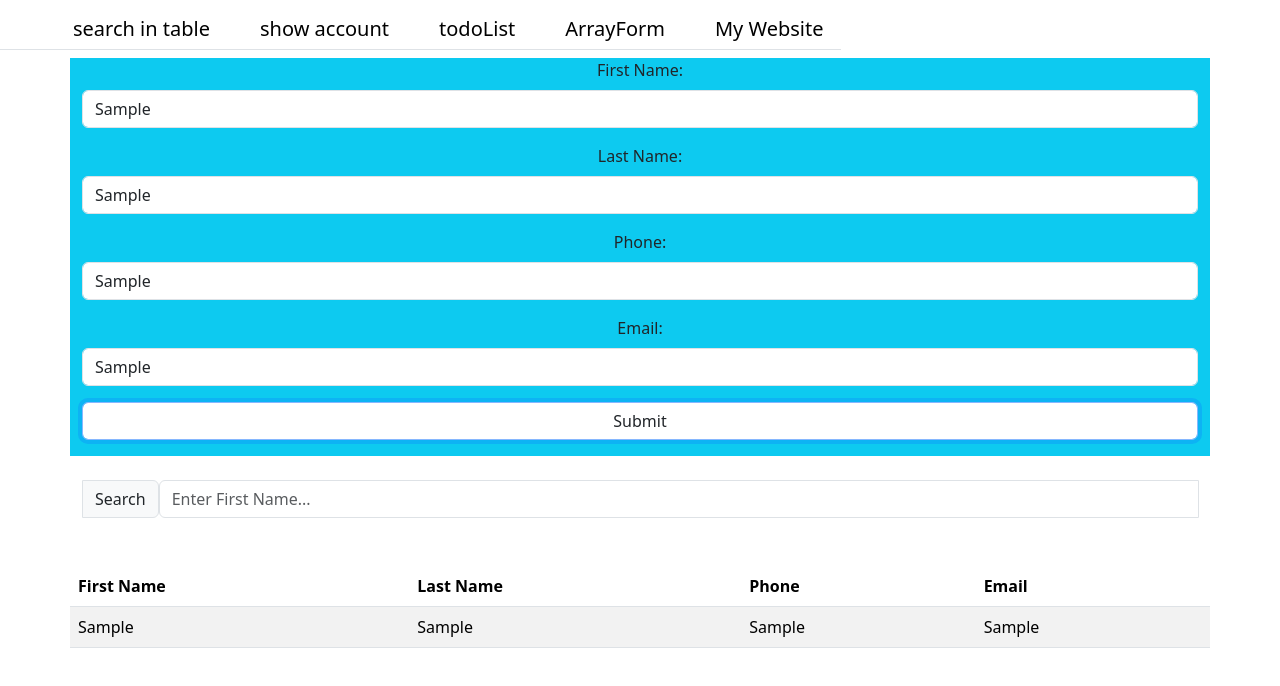
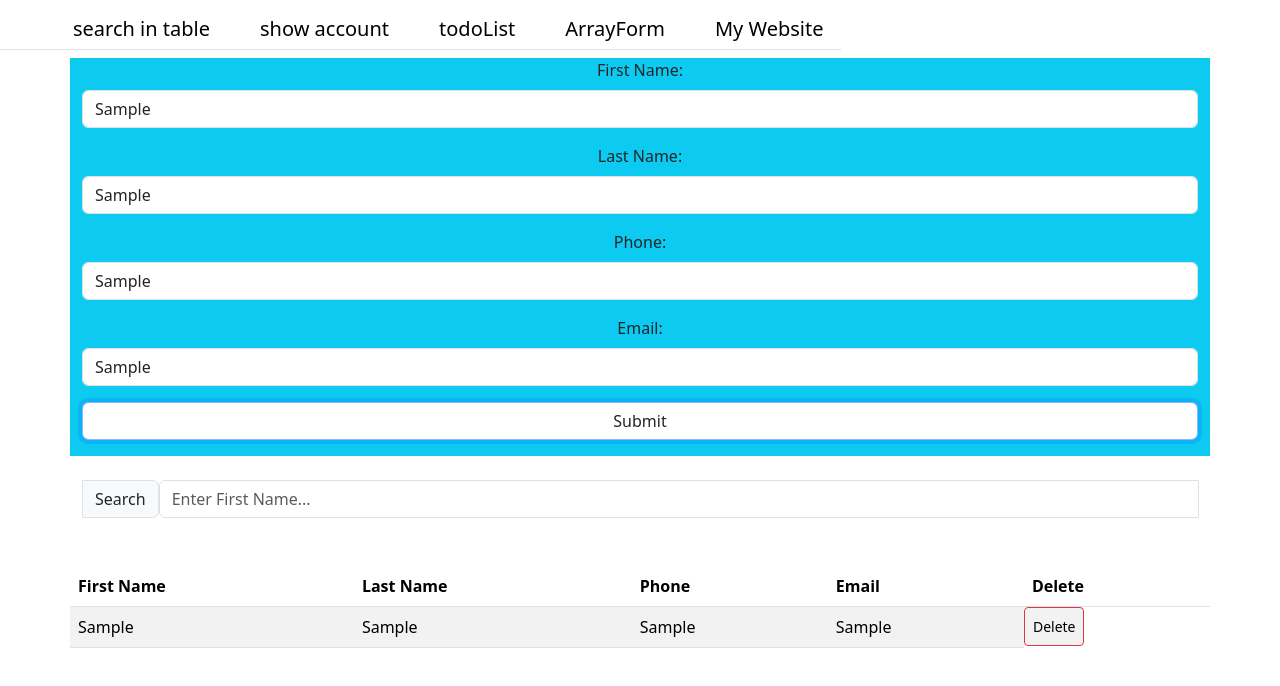
Before and after one commit to haniehhoseini/RahKar-BootCamp, an Angular app in the folder allExampls/: page /navbar/SearchTable in a window 1280 px wide. Both pictures are taken after typing "Sample", "Sample", "Sample", "Sample" into the empty fields and a click on the button "Submit". Shown: the top 686 px of the page. Built offline with nearby package versions, Linux system fonts and the light colour scheme.

Commit message:
add delete for table and search

```diff
--- a/allExampls/src/app/app.component.ts
+++ b/allExampls/src/app/app.component.ts
@@ -6,7 +6,6 @@ import { ReactiveFormsModule } from '@angular/forms';
 import { SearchTableComponent } from './search-table/search-table.component';
 import { TodoComponent } from './todo/todo.component';
 import { ArrayFormComponent } from './array-form/array-form.component';
-
 
 
 
--- a/allExampls/src/app/search-table/search-table.component.html
+++ b/allExampls/src/app/search-table/search-table.component.html
@@ -32,14 +32,17 @@
           <th>Last Name</th>
           <th>Phone</th>
           <th>Email</th>
+          <th>Delete</th>
         </tr>
     </thead>
     <tbody>
-        <tr *ngFor="let items of user | search: Searchtext">
+        <tr *ngFor="let items of user | search: Searchtext let i = index">
             <td>{{ items.Fname }}</td>
             <td>{{ items.Lname }}</td>
             <td>{{ items.phone }}</td>
             <td>{{ items.email }}</td>
+            <button (click)="DeleteItem(i)" class="btn btn-danger btn-sm">Delete</button>
+
         </tr>
     </tbody>
 </table>
--- a/allExampls/src/app/search-table/search-table.component.ts
+++ b/allExampls/src/app/search-table/search-table.component.ts
@@ -44,5 +44,10 @@ export class SearchTableComponent {
     });
   }
 
+  DeleteItem(index: number):void {
+    this.user.splice(index, 1);
+
+  }
+
   Searchtext = '';
 }
```
